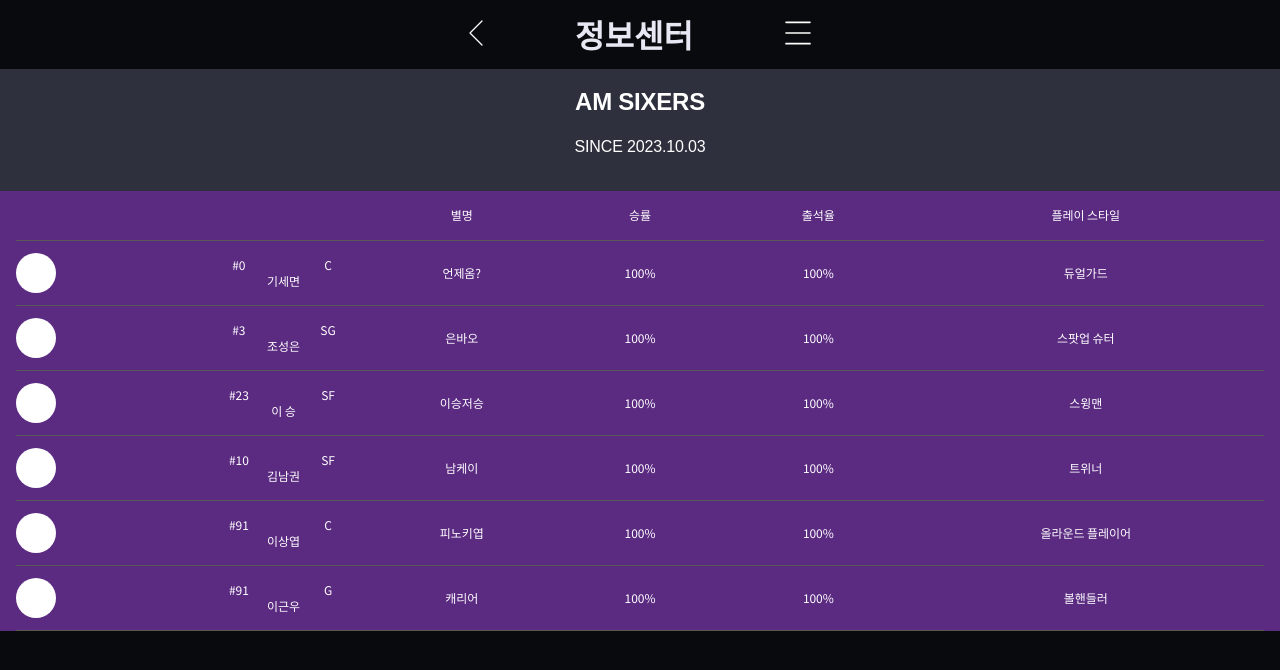
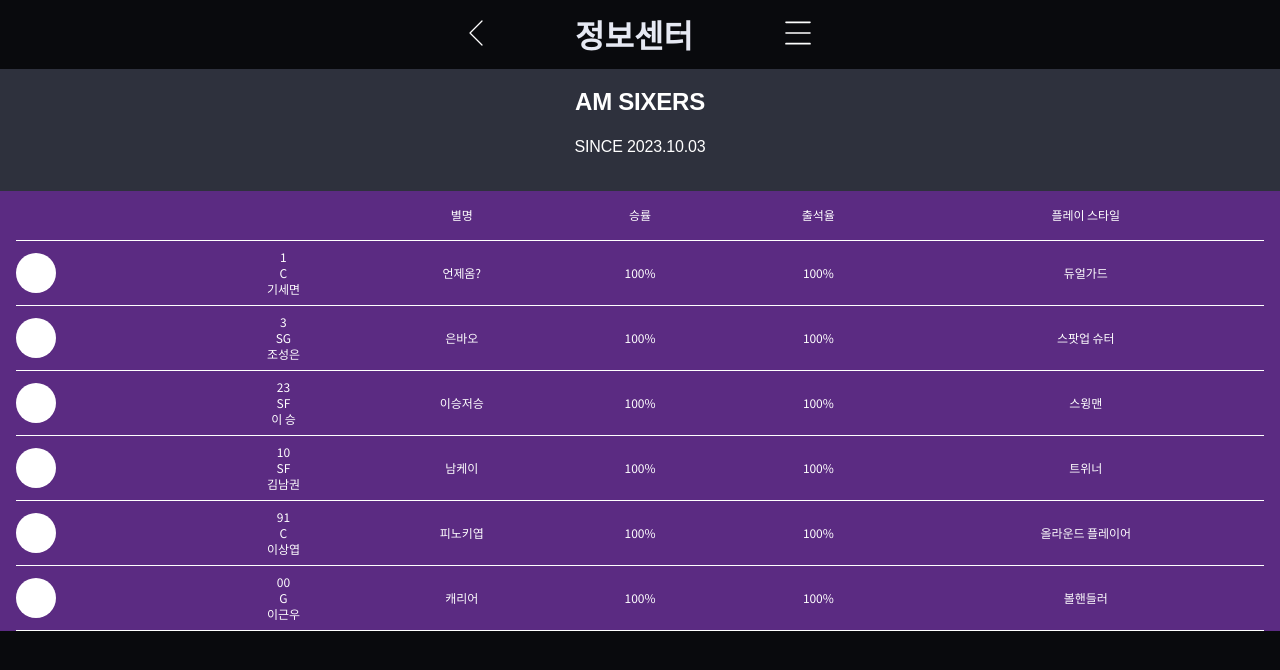
Before and after one commit to TheKany/teamock, a React (Create React App) app: page /info/main in a window 1280 px wide. Shown: the top 670 px of the page. Built offline with nearby package versions, Linux system fonts and the light colour scheme.

Commit message:
디테일 업데이트

```diff
--- a/public/data/player/index.json
+++ b/public/data/player/index.json
@@ -1,56 +1,62 @@
 [
   {
-    "id": 0,
+    "id": "1",
     "position": "C",
     "name": "기세면",
     "nickname": "언제옴?",
     "winRate": 100,
     "attRate": 100,
-    "style": "듀얼가드"
+    "style": "듀얼가드",
+    "imgSrc": "sm.png"
   },
   {
-    "id": 3,
+    "id": "3",
     "position": "SG",
     "name": "조성은",
     "nickname": "은바오",
     "winRate": 100,
     "attRate": 100,
-    "style": "스팟업 슈터"
+    "style": "스팟업 슈터",
+    "imgSrc": "se.png"
   },
   {
-    "id": 23,
+    "id": "23",
     "position": "SF",
     "name": "이 승",
     "nickname": "이승저승",
     "winRate": 100,
     "attRate": 100,
-    "style": "스윙맨"
+    "style": "스윙맨",
+    "imgSrc": "win.png"
   },
   {
-    "id": 10,
+    "id": "10",
     "position": "SF",
     "name": "김남권",
     "nickname": "남케이",
     "winRate": 100,
     "attRate": 100,
-    "style": "트위너"
+    "style": "트위너",
+    "imgSrc": "nk.png"
   },
   {
-    "id": 91,
+    "id": "91",
     "position": "C",
     "name": "이상엽",
     "nickname": "피노키엽",
     "winRate": 100,
     "attRate": 100,
-    "style": "올라운드 플레이어"
+    "style": "올라운드 플레이어",
+    "imgSrc": "sy.png"
   },
   {
-    "id": 91,
+    "id": "00",
     "position": "G",
     "name": "이근우",
     "nickname": "캐리어",
     "winRate": 100,
     "attRate": 100,
-    "style": "볼핸들러"
+    "style": "볼핸들러",
+    "imgSrc": "gw.png"
   }
 ]
--- a/src/pages/info/index.js
+++ b/src/pages/info/index.js
@@ -19,12 +19,12 @@ const InfoCentreMainPage = () => {
   }, []);
 
   // 프로필 열기
-  const [openProfile, setOpenProfile] = useState(null);
+  const [openId, setOpenId] = useState(null);
   const onClickProfile = (id) => {
-    if (openProfile === id) {
-      setOpenProfile(null);
+    if (openId === id) {
+      setOpenId(null);
     } else {
-      setOpenProfile(id);
+      setOpenId(id);
     }
   };
 
@@ -59,22 +59,21 @@ const InfoCentreMainPage = () => {
         {data?.map((el) => {
           return (
             // 선수
-            <button
+            <div
               className={`info__teamList-item ${
-                openProfile === el.id ? "open" : null
+                openId === el.id ? "open" : null
               }`}
-              key={`${el.id}_${el.name}`}
-              onClick={() => onClickProfile(el.id)}
             >
-              {openProfile !== el.id ? (
-                // 간략 정보
-                <>
-                  {/* 프로필 사진 */}
+              {openId !== el.id ? (
+                <button
+                  className="info__item-btn"
+                  onClick={() => onClickProfile(el.id)}
+                >
                   <div className="info__item photo"></div>
 
                   {/* 기본 정보 */}
                   <div className="info__item subInfo">
-                    <p className="info__subInfo-text number">#{el.id}</p>
+                    <p className="info__subInfo-text number">{el.id}</p>
                     <p className="info__subInfo-text position">{el.position}</p>
                     <p className="info__subInfo-text name">{el.name}</p>
                   </div>
@@ -86,16 +85,26 @@ const InfoCentreMainPage = () => {
                   <p className="info__item winRate">{el.winRate}%</p>
 
                   {/* 출석율 */}
-                  <p className="info__item AttRate">{el.attRate}%</p>
+                  <p className="info__item attRate">{el.attRate}%</p>
 
                   {/* 플레이스타일 */}
                   <p className="info__item style">{el.style}</p>
-                </>
+                </button>
               ) : (
-                // 상세 정보
-                <div className="info__detail-item"></div>
+                <button
+                  className="info__item-detail"
+                  onClick={() => onClickProfile(el.id)}
+                >
+                  <div className="info__detail-img">
+                    <img
+                      src={`/img/${el.imgSrc}`}
+                      alt={`${el.id}_${el.name}`}
+                    />
+                  </div>
+                  <div className="info__detail-contents"></div>
+                </button>
               )}
-            </button>
+            </div>
           );
         })}
       </div>
--- a/src/style/page/info/main.scss
+++ b/src/style/page/info/main.scss
@@ -22,6 +22,8 @@
   .info__teamList-container {
     background-color: $sixers;
     padding: 0 16px;
+    overflow: auto;
+    margin-bottom: 100px;
 
     p {
       @include text-style(12, 400, $white);
@@ -29,63 +31,50 @@
 
     .info__teamList-item {
       display: grid;
-      grid-template-columns: repeat(7, 1fr);
-      align-items: center;
-      border-bottom: 1px solid $border;
-
-      width: 100%;
       height: 65px;
+      border-bottom: 1px solid $white;
       transition: height 0.5s ease;
 
       &.th {
+        grid-template-columns: repeat(7, 1fr);
         height: 50px;
+        align-items: center;
+        text-align: center;
+
+        .photo {
+          visibility: hidden;
+        }
+
+        .subInfo {
+          visibility: hidden;
+        }
+
+        .style {
+          grid-column: span 2;
+        }
       }
 
       &.open {
-        height: 150px;
+        height: 200px;
+        overflow: hidden;
       }
 
+      .info__item-btn {
+        display: grid;
+        grid-template-columns: repeat(7, 1fr);
+        align-items: center;
+
+        width: 100%;
+
         .info__item {
-        width: 100%;
-        display: flex;
-        justify-content: center;
-        align-items: center;
-        padding: 16px 0;
-
           &.photo {
             width: 40px;
             height: 40px;
             border-radius: 50%;
-          overflow: hidden;
             background-color: $white;
-
-          // 헤더
-          &.th {
-            visibility: hidden;
-          }
           }
 
           &.subInfo {
-          display: grid;
-          grid-template-columns: repeat(2, 2fr);
-          text-align: center;
-
-          // 헤더
-          &.th {
-            visibility: hidden;
-          }
-
-          .info__subInfo-text {
-            &.number {
-            }
-
-            &.position {
-            }
-
-            &.name {
-              grid-column: span 2;
-            }
-          }
           }
 
           &.nickname {
@@ -94,7 +83,7 @@
           &.winRate {
           }
 
-        &.AttRate {
+          &.attRate {
           }
 
           &.style {
@@ -102,5 +91,29 @@
           }
         }
       }
+
+      .info__item-detail {
+        display: grid;
+        grid-template-columns: repeat(2, 1fr);
+
+        .info__detail-img {
+          width: 100%;
+          height: 100%;
+          object-fit: cover;
+          overflow: hidden;
+
+          img {
+            width: 100%;
+            height: 100%;
+            display: block;
+            overflow: hidden;
           }
         }
+
+        .info__detail-contents {
+          width: 100%;
+        }
+      }
+    }
+  }
+}
```
Also changed, not shown: 1 other file (tests, documents, lock files or other folders). Lines whose indentation alone changed are shown as unchanged.
